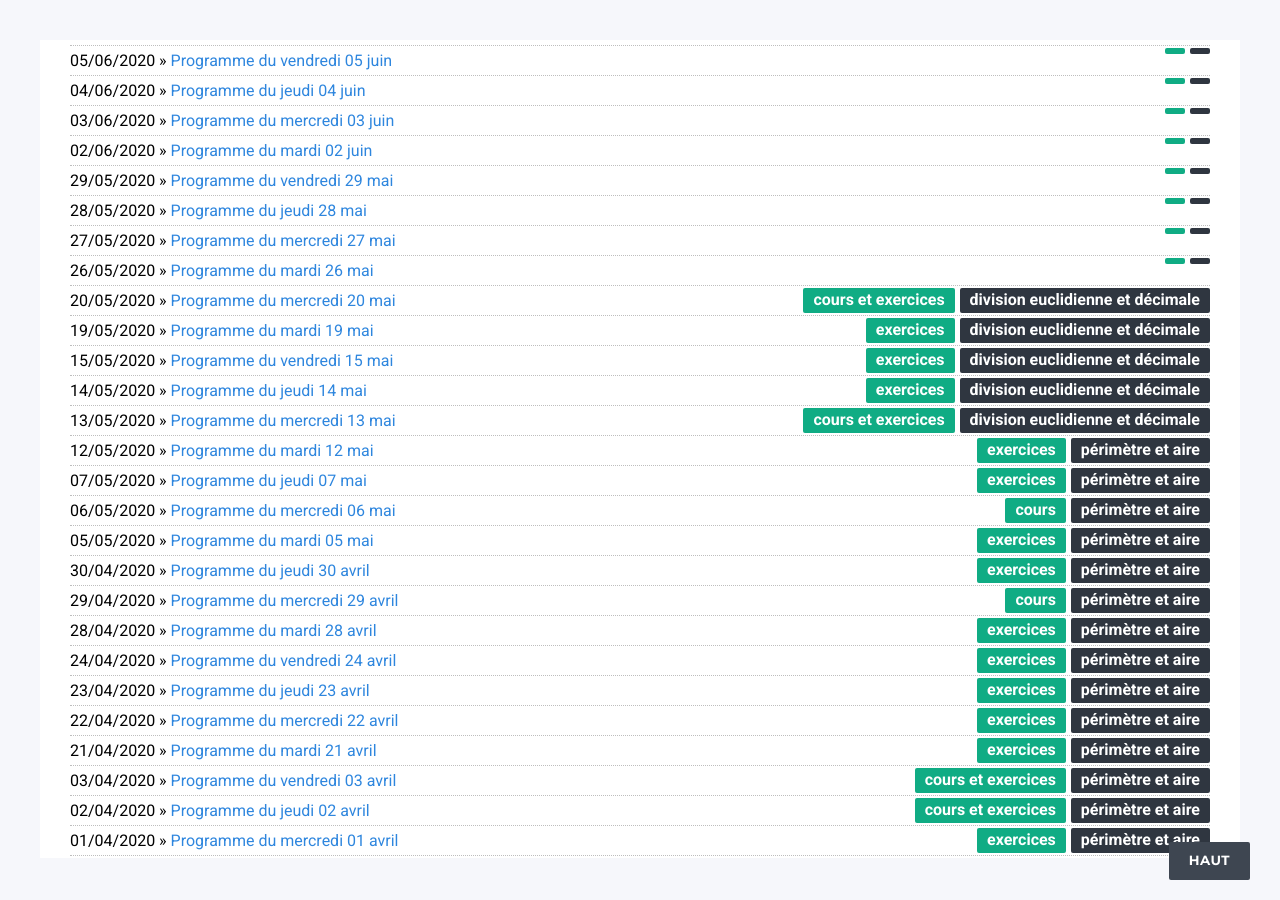
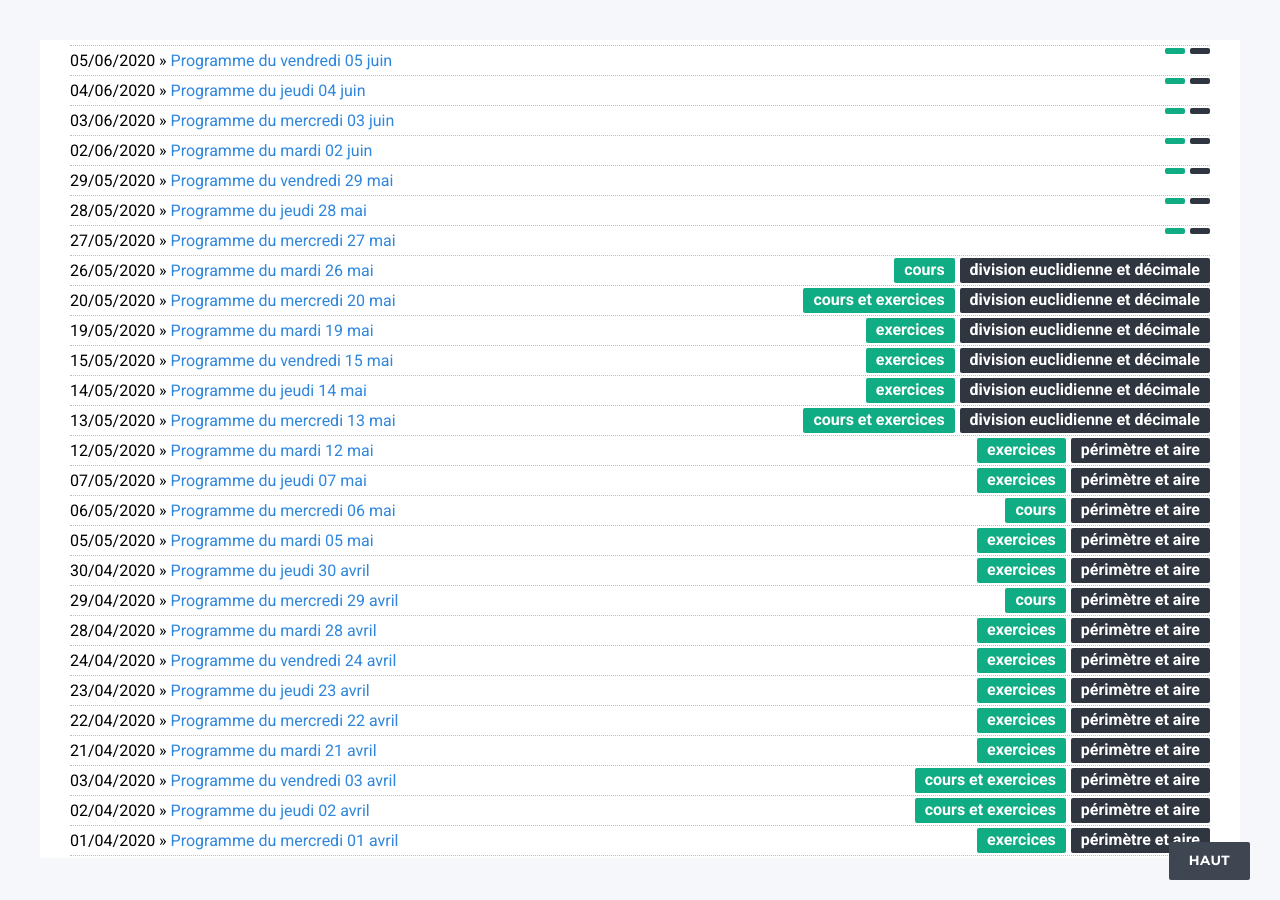
Before and after one commit to DangSinslay/DangSinslay.github.io, a Jekyll site: the page built from blog6/index.html, in a window 1280 px wide and 900 px high, scrolled down 478 px. Built offline with Jekyll 4.4.1, drawn with Linux system fonts in a browser that asks for light colours.

Commit message:
Update 2020-05-26-programme6.md

```diff
--- a/_posts/6eme/2020-05-26-programme6.md
+++ b/_posts/6eme/2020-05-26-programme6.md
@@ -3,6 +3,8 @@ layout: post
 title: "Programme du mardi 26 mai"
 date: 2020-05-26
 category: 6eme
+chapter : division euclidienne et décimale
+format : cours
 blog: blog6
 ---
 
```
